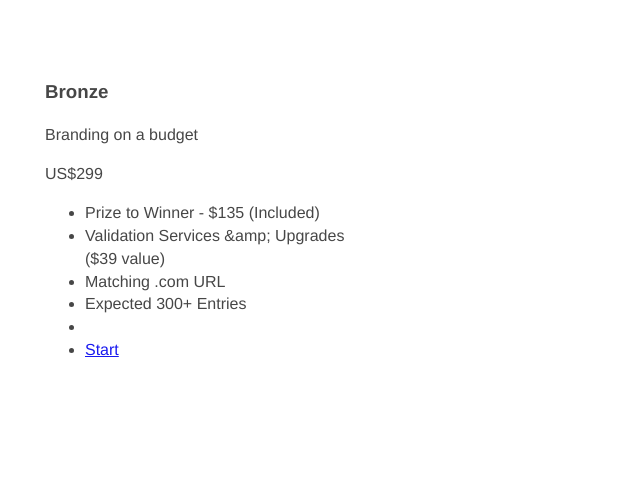
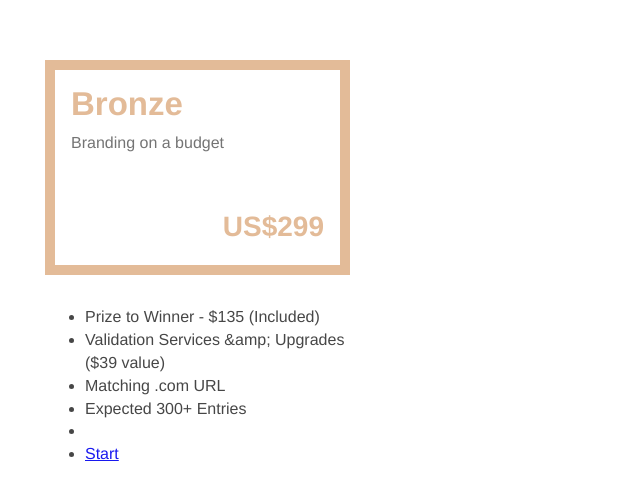
Before and after one commit to KostyaCoder/squad-page, a React (Create React App) app: page / in a window 1280 px wide. Shown: the top 500 px of the page, without its empty margins (0-640 px from the left). Built offline with nearby package versions, Linux system fonts and the light colour scheme.

Commit message:
Refactor style box

```diff
--- a/src/common/styles/color.module.scss
+++ b/src/common/styles/color.module.scss
@@ -5,5 +5,5 @@
 }
 
 .colorBronze {
-  border-color: $color-bronze;
+  color: $color-bronze;
 }
--- /dev/null
+++ b/src/components/Box/box.module.scss
@@ -0,0 +1,35 @@
+@import "../../common/styles/variables";
+
+.box {
+  padding: 16px;
+  margin-bottom: 15px;
+  display: inline-block;
+  width: 100%;
+  min-height: 215px;
+  background-color: #fff;
+  box-sizing: border-box;
+}
+
+.boxTitle {
+  line-height: 1.1;
+  margin-bottom: 10px;
+  margin-top: 0;
+  font-size: 33px;
+  font-weight: 700;
+  color: $color-bronze;
+}
+
+.textTitle {
+  color: #666;
+  font-size: 16px;
+  font-weight: 500;
+  min-height: 75px;
+  margin: 0;
+}
+
+.price {
+  float: right;
+  font-size: 28px;
+  font-weight: 600;
+  color: $color-bronze;
+}
--- a/src/components/Box/index.js
+++ b/src/components/Box/index.js
@@ -1,4 +1,5 @@
-import style from "../../App.module.scss";
+import style from "./box.module.scss";
+import styleColor from "../../common/styles/color.module.scss";
 import classNames from "classnames";
 import CONSTANTS from "../../constants";
 
@@ -8,19 +9,25 @@ export default function Box(props) {
       colorMenu,
       boxTitle,
       textTitle,
-      price: { text: textPrice },
+      price: { text: textPrice, color: colorPrice },
     },
   } = props;
 
-  const classNameColor = classNames({
-    [style.bronze]: colorMenu === CONSTANTS.BRONZE,
+  const classNameBox = classNames({
+    [style.box]: true,
+    [styleColor.borderBronze]: colorMenu === CONSTANTS.BRONZE,
+  });
+
+  const classNamePrice = classNames({
+    [style.price]: true,
+    [styleColor.colorBronze]: colorPrice === CONSTANTS.BRONZE,
   });
 
   return (
-    <div className={`${style.box} ${classNameColor}`}>
+    <div className={classNameBox}>
       <h3 className={style.boxTitle}>{boxTitle}</h3>
       <p className={style.textTitle}>{textTitle}</p>
-      <span className={style.price}>{textPrice}</span>
+      <span className={classNamePrice}>{textPrice}</span>
     </div>
   );
 }
```
